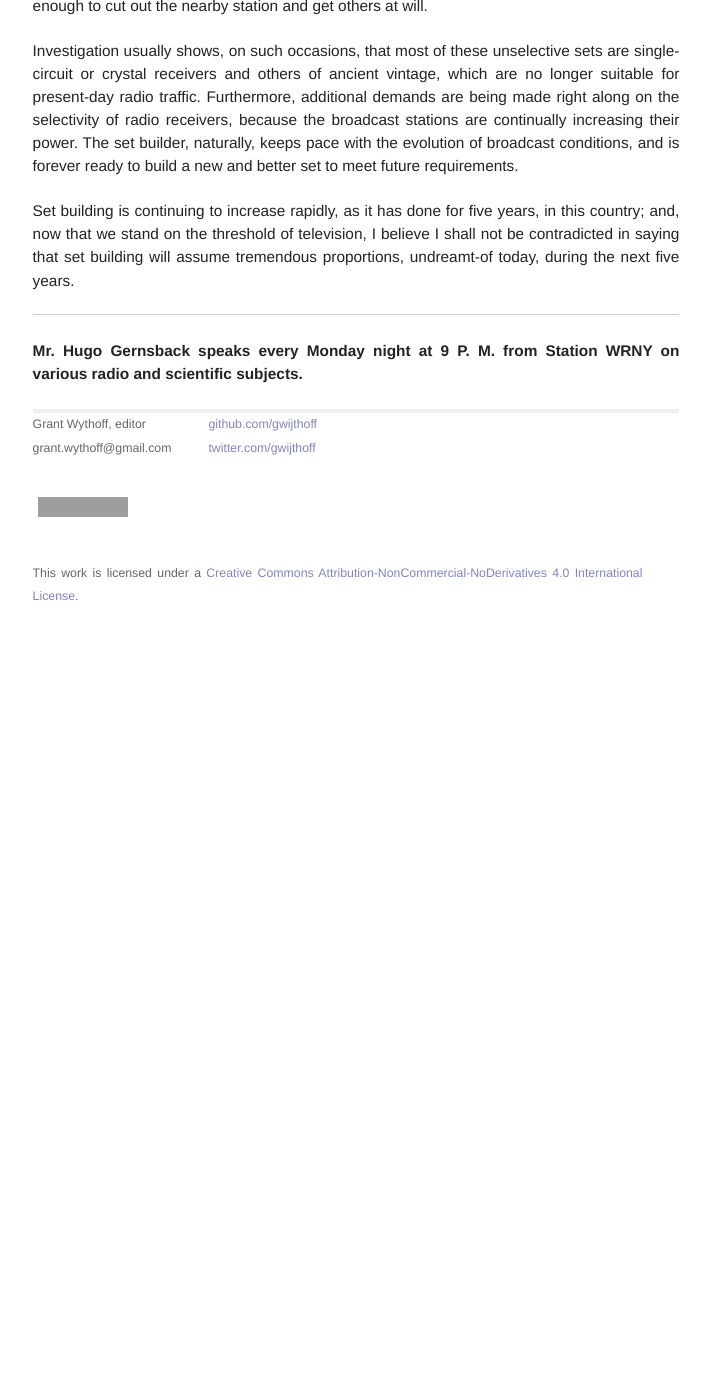
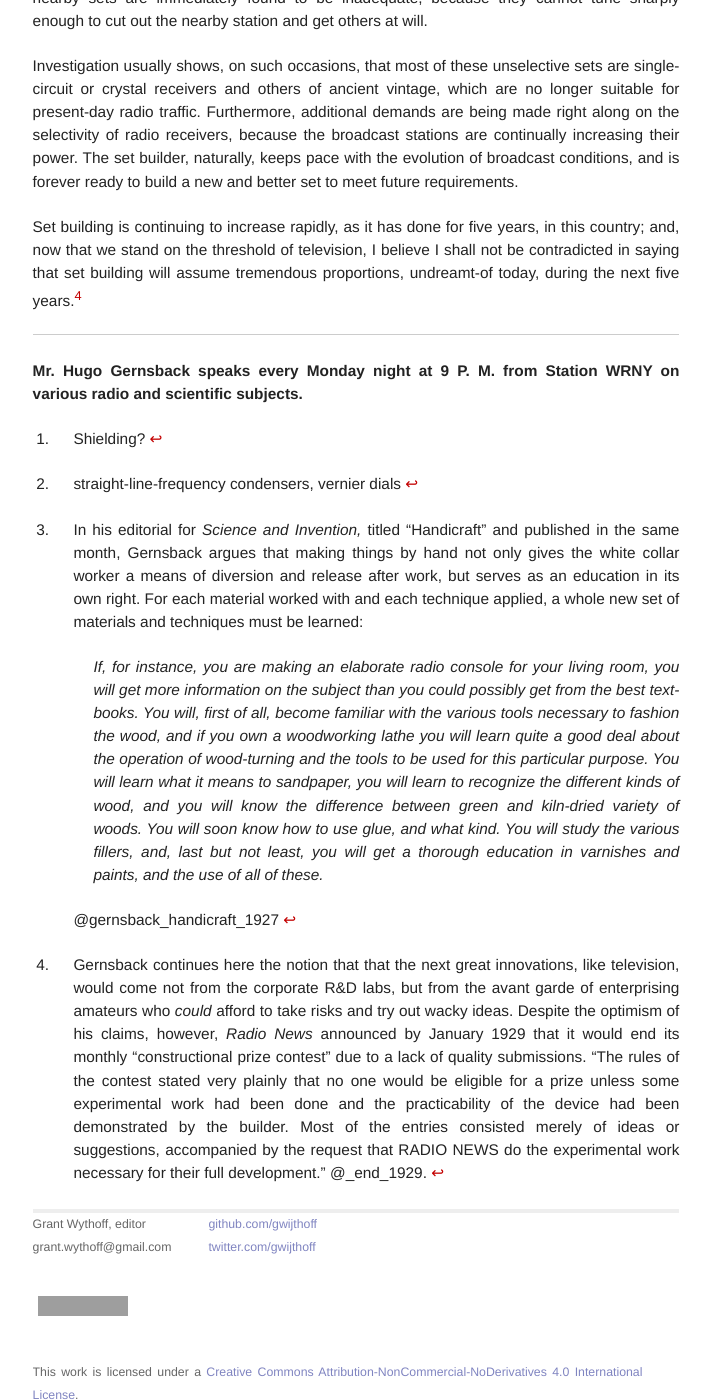
Before and after one commit to gwijthoff/perversity_of_things, a Jekyll site: the page built from 192702_why_radio_set_builder.md, in a window 1280 px wide and 1400 px high, scrolled down 2653 px. Shown: the whole window, without its empty margins (259-970 px from the left). Built offline with Jekyll 4.4.1, drawn with Linux system fonts in a browser that asks for light colours; before the commit the page ends 3283 px from its top, so only the background shows below that; some of the changed text lies outside the part shown; grey boxes are pictures that could not be loaded.

Commit message:
new adds

```diff
--- a/192702_why_radio_set_builder.md
+++ b/192702_why_radio_set_builder.md
@@ -39,14 +38,26 @@ For instance, I myself have two factory-made sets in my home, whereas the set wh
 
 This condition is found all over the country, for it is duplicated in the home of practically every set constructor.
 
-Radio set building may be said to be one of the greatest hobbies that ever came into existence. Unlike most other hobbies, it actually serves to advance a new art, and paves the way for better and bigger things.
+Radio set building may be said to be one of the greatest hobbies that ever came into existence. Unlike most other hobbies, it actually serves to advance a new art, and paves the way for better and bigger things.[^fns]
 
 To be up to date, under conditions that change as quickly as do those in radio broadcasting, radio receivers must forever be kept up to the minute. Though the changes are gradual, they are constantly taking place, and their effect is cumulative. You would not think of using, in the midst of the heavy traffic on Fifth Avenue or State Street, a 1914-model car that had to be cranked by hand. No more can you expect the set of 1922, built when there were but a few broadcast stations, to give satisfaction, particularly in our congested centers. It is a well-known fact that every time a station changes its transmitter, or increases its power, thousands of nearby sets are immediately found to be inadequate, because they cannot tune sharply enough to cut out the nearby station and get others at will.
 
 Investigation usually shows, on such occasions, that most of these unselective sets are single-circuit or crystal receivers and others of ancient vintage, which are no longer suitable for present-day radio traffic. Furthermore, additional demands are being made right along on the selectivity of radio receivers, because the broadcast stations are continually increasing their power. The set builder, naturally, keeps pace with the evolution of broadcast conditions, and is forever ready to build a new and better set to meet future requirements.
 
-Set building is continuing to increase rapidly, as it has done for five years, in this country; and, now that we stand on the threshold of television, I believe I shall not be contradicted in saying that set building will assume tremendous proportions, undreamt-of today, during the next five years.
+Set building is continuing to increase rapidly, as it has done for five years, in this country; and, now that we stand on the threshold of television, I believe I shall not be contradicted in saying that set building will assume tremendous proportions, undreamt-of today, during the next five years.[^tvx]
 
 * * * * * * * * * * *
 
 **Mr. Hugo Gernsback speaks every Monday night at 9 P. M. from Station WRNY on various radio and scientific subjects.**
+
+[^shd]: Shielding?
+
+[^dnp]: straight-line-frequency condensers, vernier dials
+
+[^fns]: In his editorial for *Science and Invention,* titled "Handicraft" and published in the same month, Gernsback argues that making things by hand not only gives the white collar worker a means of diversion and release after work, but serves as an education in its own right.  For each material worked with and each technique applied, a whole new set of materials and techniques must be learned:
+
+    > If, for instance, you are making an elaborate radio console for your living room, you will get more information on the subject than you could possibly get from the best text-books.  You will, first of all, become familiar with the various tools necessary to fashion the wood, and if you own a woodworking lathe you will learn quite a good deal about the operation of wood-turning and the tools to be used for this particular purpose.  You will learn what it means to sandpaper, you will learn to recognize the different kinds of wood, and you will know the difference between green and kiln-dried variety of woods.  You will soon know how to use glue, and what kind.  You will study the various fillers, and, last but not least, you will get a thorough education in varnishes and paints, and the use of all of these.
+
+    @gernsback_handicraft_1927
+
+[^tvx]: Gernsback continues here the notion that that the next great innovations, like television, would come not from the corporate R&D labs, but from the avant garde of enterprising amateurs who *could* afford to take risks and try out wacky ideas.  Despite the optimism of his claims, however, *Radio News* announced by January 1929 that it would end its monthly "constructional prize contest" due to a lack of quality submissions.  "The rules of the contest stated very plainly that no one would be eligible for a prize unless some experimental work had been done and the practicability of the device had been demonstrated by the builder.  Most of the entries consisted merely of ideas or suggestions, accompanied by the request that RADIO NEWS do the experimental work necessary for their full development." @_end_1929.
```
Also changed, not shown: other parts of 192702_why_radio_set_builder.md (+2 -3 lines), 192702_handicraft.md (+1 -1 lines), 192705_new_radio_things.md (+13 -9 lines), _scientifiction.bib (+21 -0 lines).
